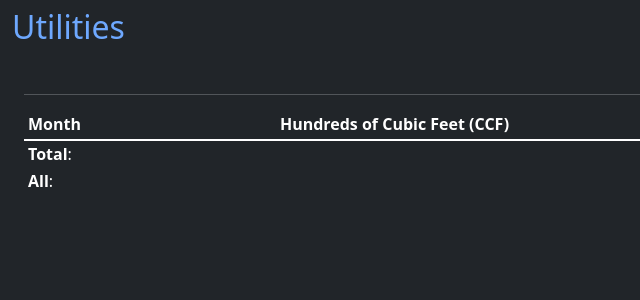
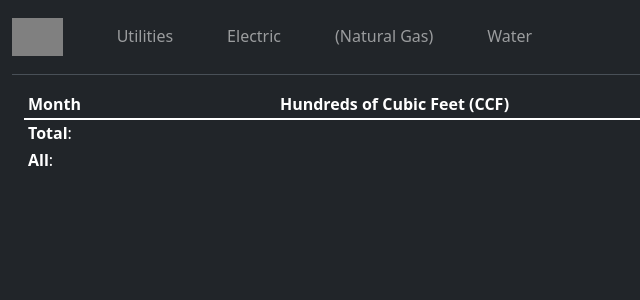
Before and after one commit to ericoc/utilities, a Django app: template apps/gas/templates/gas.html in a window 1280 px wide. Shown: the top 300 px of the page, without its empty margins (0-640 px from the left). Run offline with Django 3.2, Linux system fonts and the light colour scheme; the template is opened without the code that fills it, so the values that code supplies are empty; some libraries are stand-ins or nearby versions; grey boxes are pictures that could not be loaded.

Commit message:
real navbar

```diff
--- a/apps/core/templates/base.html
+++ b/apps/core/templates/base.html
@@ -29,24 +29,61 @@
         <script src="{% static 'highcharts/export-data.js' %}"></script>
         <script src="{% static 'highcharts/accessibility.js' %}"></script>
         <style>
-            nav a { text-decoration: none; }
-            nav a:hover { text-decoration: underline }
             .highcharts-legend text, .highcharts-axis text, .highcharts-axis-labels text { stroke: #fff; }
+            #logo { filter: invert(50%); }
+            .icon-link-hover svg { color: var(--bs-primary); --bs-icon-link-transform: translate3d(0, -.3rem, 0); }
         </style>
     </head>
     <body class="container-fluid">
-        <header class="header navbar">
-            <nav aria-label="breadcrumb">
-                <ol class="breadcrumb">
-                    <li class="h2 breadcrumb-item{% if TITLE and TITLE == "Utilities" %} active" aria-current="page{% endif %}" title="Utilities">
-                        <a href="{% url 'index' %}">Utilities</a>
-                    </li>
-                {% if TITLE and TITLE != "Utilities" %}
-                    <li class="h2 active breadcrumb-item" aria-current="page" title="{{ TITLE }}">
-                        <a href="#">{{ TITLE }}</a>
-                    </li>
-                {% endif %}
-                </ol>
+        <header class="border-bottom mb-3">
+            <nav class="navbar navbar-dark navbar-expand-lg">
+                <a href="{% url 'index' %}" title="Utilities">
+                    <img class="navbar-brand" id="logo" alt="Utilities" src="{% static 'logo.png' %}" style="height: 3rem;">
+                </a>
+                <button class="border-secondary m-3 navbar-dark navbar-toggler" type="button" data-bs-toggle="collapse" data-bs-target="#navbarNavDropdown" aria-controls="navbarNavDropdown" aria-expanded="false" aria-label="Toggle Navigation">
+                    <span class="navbar-toggler-icon"></span>
+                </button>
+                <div class="collapse navbar-collapse p-2" id="navbarNavDropdown">
+                    <ul class="navbar-nav nav-underline">
+
+                        <li class="nav-item" title="Utilities">
+                            <a class="nav-link icon-link icon-link-hover{% if TITLE and TITLE == 'Utilities' %} active" aria-current="page{% endif %}" href="{% url 'index' %}">
+                                <svg class="bi" aria-hidden="true">
+                                    <use xlink:href="{% static 'bootstrap-icons/bootstrap-icons.svg' %}#house"></use>
+                                </svg>
+                                Utilities
+                            </a>
+                        </li>
+
+                        <li class="nav-item" title="Electric">
+                            <a class="nav-link icon-link icon-link-hover{% if TITLE and TITLE == 'Electric' %} active" aria-current="page{% endif %}" href="{% url 'electric' %}">
+                                <svg class="bi" aria-hidden="true">
+                                    <use xlink:href="{% static 'bootstrap-icons/bootstrap-icons.svg' %}#lightbulb"></use>
+                                </svg>
+                                Electric
+                            </a>
+                        </li>
+
+                        <li class="nav-item" title="(Natural) Gas">
+                            <a class="nav-link icon-link icon-link-hover{% if TITLE and TITLE == '(Natural) Gas' %} active" aria-current="page{% endif %}" href="{% url 'gas' %}">
+                                <svg class="bi" aria-hidden="true">
+                                    <use xlink:href="{% static 'bootstrap-icons/bootstrap-icons.svg' %}#fan"></use>
+                                </svg>
+                                (Natural Gas)
+                            </a>
+                        </li>
+
+                        <li class="nav-item" title="Water">
+                            <a class="nav-link icon-link icon-link-hover{% if TITLE and TITLE == 'Water' %} active" aria-current="page{% endif %}" href="{% url 'water' %}">
+                                <svg class="bi" aria-hidden="true">
+                                    <use xlink:href="{% static 'bootstrap-icons/bootstrap-icons.svg' %}#droplet"></use>
+                                </svg>
+                                Water
+                            </a>
+                        </li>
+
+                    </ul>
+                </div>
             </nav>
         </header>
         <main class="container-fluid">
--- a/apps/electric/templates/electric.html
+++ b/apps/electric/templates/electric.html
@@ -2,7 +2,6 @@
 {% load static %}
 {% block main %}
     <div id="electric-chart"></div>
-    <hr>
     <table class="display table table-borderless table-dark table-hover table-responsive table-sm table-striped" id="electricTable">
         <thead class="h6">
         <tr>
--- a/apps/gas/templates/gas.html
+++ b/apps/gas/templates/gas.html
@@ -2,7 +2,6 @@
 {% load static %}
 {% block main %}
     <div id="gas-chart"></div>
-    <hr>
     <table class="display table table-borderless table-dark table-hover table-responsive table-sm table-striped" id="gasTable">
         <thead class="h6">
         <tr>
--- a/apps/water/templates/water.html
+++ b/apps/water/templates/water.html
@@ -2,7 +2,6 @@
 {% load static %}
 {% block main %}
     <div id="water-chart"></div>
-    <hr>
     <table class="display table table-borderless table-dark table-responsive table-sm table-striped" id="waterTable">
         <thead>
             <tr>
```
Also changed, not shown: apps/core/templates/index.html (+2 -12 lines).
